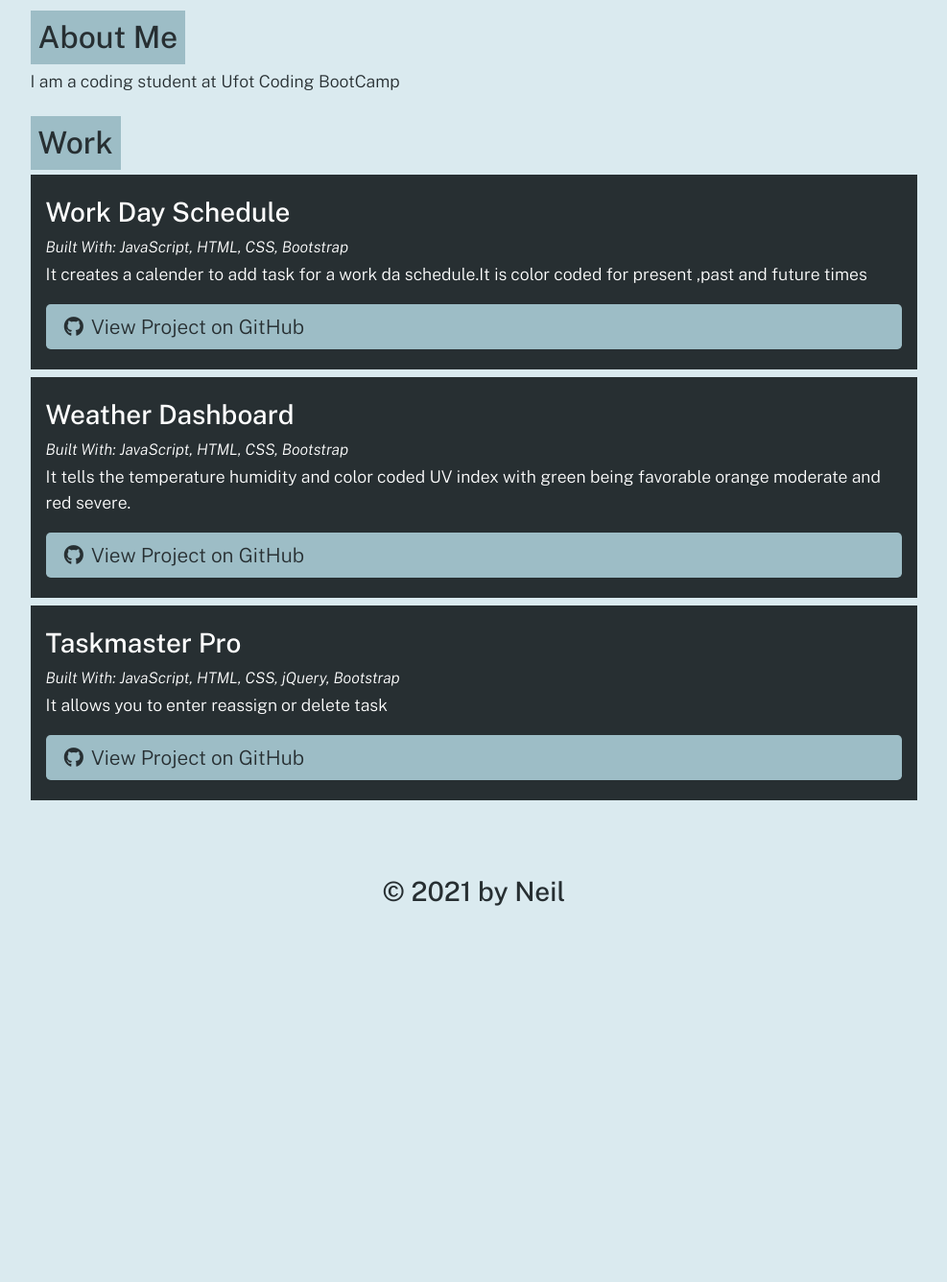
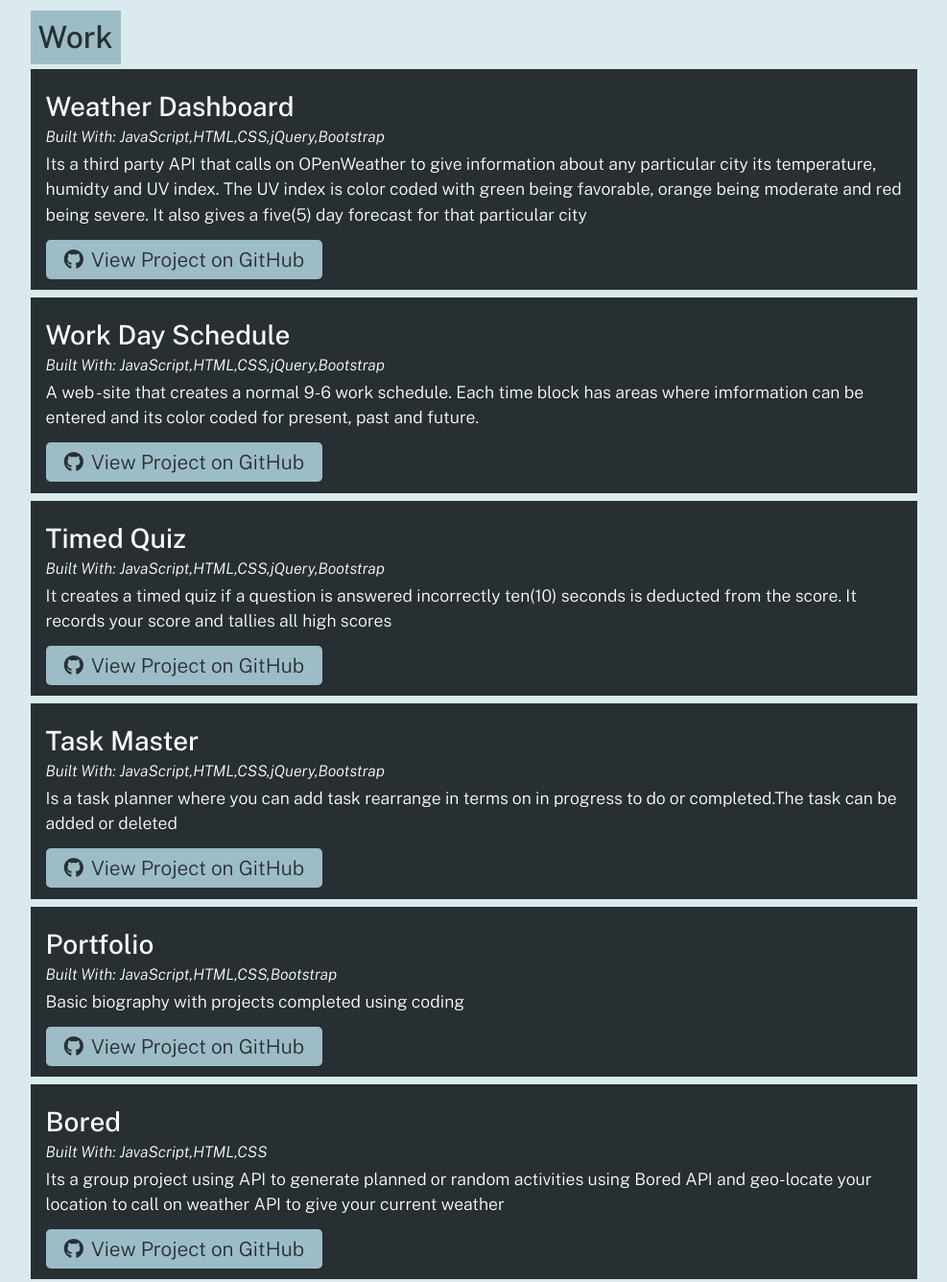
Before and after one commit to Jahneo/portfolio-generator, a plain HTML site: page dist/index.html in a window 1280 px wide. Shown: the part 140-1476 px from the top of the page at 96% size, without its empty margins (146-1133 px from the left). Before the commit the page ends 1155 px from the top, so only its background shows below. Drawn offline with nearby package versions, Linux system fonts and the light colour scheme.

Commit message:
Update index.html
Add more projects

```diff
--- a/dist/index.html
+++ b/dist/index.html
@@ -24,45 +24,72 @@
     <main class="container my-5">
     <main class="container my-5">
 
-    <section class="my-3" id="about">
-      <h2 class="text-dark bg-primary p-2 display-inline-block">About Me</h2>
-      <p>I am a coding student at Ufot Coding BootCamp</p>
-    </section>
-
 
     <section class="my-3" id="portfolio">
       <h2 class="text-dark bg-primary p-2 display-inline-block">Work</h2>
       <div class="flex-row justify-space-between">
 
-      <div class="col-12 mb-2 bg-dark text-light p-3 flex-column">
+          <div class="col-12 mb-2 bg-dark text-light p-3">
+            <h3 class="portfolio-item-title text-light">Weather Dashboard</h3>
+            <h5 class="portfolio-languages">
+              Built With:
+              JavaScript,HTML,CSS,jQuery,Bootstrap
+            </h5>
+            <p>Its a third party API that calls on OPenWeather to give information about any particular city its temperature, humidty and UV index. The UV index is color coded with green being favorable, orange being moderate and red being severe. It also gives a five(5) day forecast for that particular city</p>
+            <a href="https://jahneo.github.io/NeilsWeather-Dashboard/" class="btn"><i class="fab fa-github mr-2"></i>View Project on GitHub</a>
+          </div>
+
+          <div class="col-12 mb-2 bg-dark text-light p-3">
             <h3 class="portfolio-item-title text-light">Work Day Schedule</h3>
             <h5 class="portfolio-languages">
               Built With:
-          JavaScript, HTML, CSS, Bootstrap
+              JavaScript,HTML,CSS,jQuery,Bootstrap
             </h5>
-        <p>It creates a calender to add task for a work da schedule.It is color coded for present ,past and future times</p>
-        <a href="https://jahneo.github.io/Work-_Day_Scheduler/" class="btn mt-auto"><i class="fab fa-github mr-2"></i>View Project on GitHub</a>
+            <p>A web -site that creates a normal 9-6 work schedule. Each time block has areas where imformation can be entered and its color coded for present, past and future.</p>
+            <a href="https://jahneo.github.io/Work-_Day_Scheduler" class="btn"><i class="fab fa-github mr-2"></i>View Project on GitHub</a>
           </div>
 
-      <div class="col-12 mb-2 bg-dark text-light p-3 flex-column">
-        <h3 class="portfolio-item-title text-light">Weather Dashboard</h3>
+          <div class="col-12 mb-2 bg-dark text-light p-3">
+            <h3 class="portfolio-item-title text-light">Timed Quiz</h3>
             <h5 class="portfolio-languages">
               Built With:
-          JavaScript, HTML, CSS, Bootstrap
+              JavaScript,HTML,CSS,jQuery,Bootstrap
             </h5>
-        <p>It tells the temperature humidity and color coded UV index with green being favorable orange moderate and red severe.</p>
-        <a href="https://jahneo.github.io/NeilsWeather-Dashboard" class="btn mt-auto"><i class="fab fa-github mr-2"></i>View Project on GitHub</a>
+            <p>It creates a timed quiz if a question is answered incorrectly ten(10) seconds is deducted from the score. It records your score and tallies all high scores</p>
+            <a href="https://jahneo.github.io/Neils_Timed_Quiz" class="btn"><i class="fab fa-github mr-2"></i>View Project on GitHub</a>
           </div>
 
-      <div class="col-12 mb-2 bg-dark text-light p-3 flex-column">
-        <h3 class="portfolio-item-title text-light">Taskmaster Pro</h3>
+          <div class="col-12 mb-2 bg-dark text-light p-3">
+            <h3 class="portfolio-item-title text-light">Task Master</h3>
             <h5 class="portfolio-languages">
               Built With:
-          JavaScript, HTML, CSS, jQuery, Bootstrap
+              JavaScript,HTML,CSS,jQuery,Bootstrap
             </h5>
-        <p>It allows you to enter reassign or delete task</p>
-        <a href="https://jahneo.github.io/taskmaster-pro/" class="btn mt-auto"><i class="fab fa-github mr-2"></i>View Project on GitHub</a>
+            <p>Is a task planner where you can add task rearrange in terms on in progress to do or completed.The task can be added or deleted</p>
+            <a href="https://jahneo.github.io/taskmaster-pro" class="btn"><i class="fab fa-github mr-2"></i>View Project on GitHub</a>
           </div>
+
+          <div class="col-12 mb-2 bg-dark text-light p-3">
+            <h3 class="portfolio-item-title text-light">Portfolio</h3>
+            <h5 class="portfolio-languages">
+              Built With:
+              JavaScript,HTML,CSS,Bootstrap
+            </h5>
+            <p>Basic biography with projects completed using coding</p>
+            <a href="https://jahneo.github.io/Portfolio" class="btn"><i class="fab fa-github mr-2"></i>View Project on GitHub</a>
+          </div>
+
+          <div class="col-12 mb-2 bg-dark text-light p-3">
+            <h3 class="portfolio-item-title text-light">Bored</h3>
+            <h5 class="portfolio-languages">
+              Built With:
+              JavaScript,HTML,CSS
+            </h5>
+            <p>Its a group project using API to generate planned or random activities using Bored API and geo-locate your location to call on weather API to give your current weather</p>
+            <a href="https://jahneo.github.io/Team4project1/Bored" class="btn"><i class="fab fa-github mr-2"></i>View Project on GitHub</a>
+          </div>
+
+
 
 
       </div>
```
Lines whose indentation alone changed are shown as unchanged.
